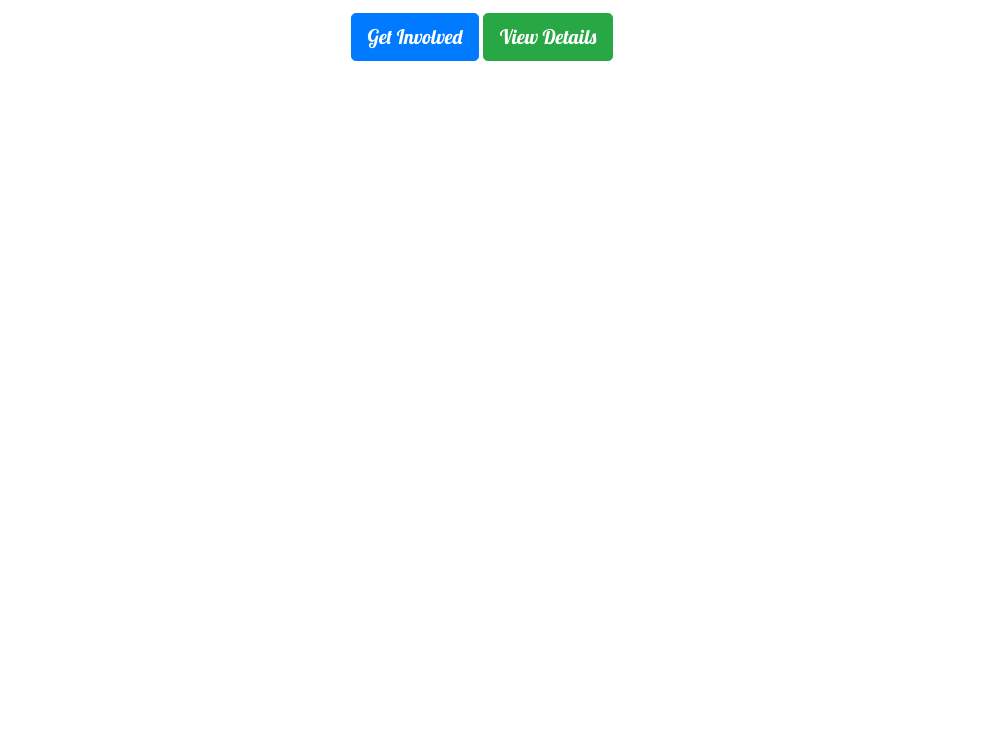
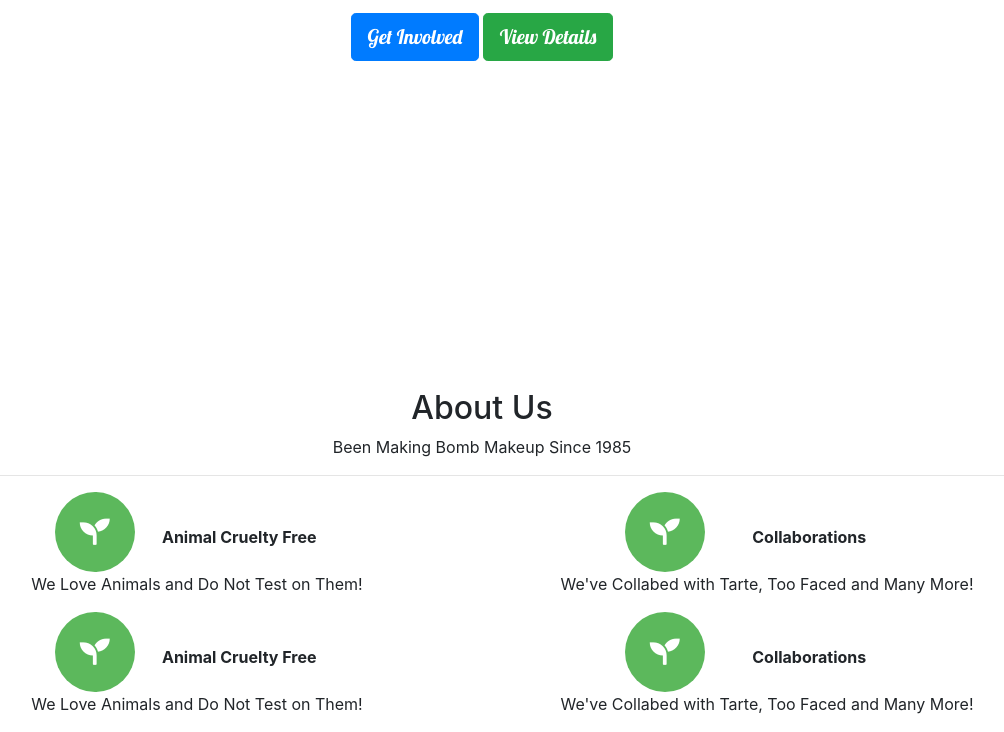
Before and after one commit to LucyMcGrath/projectOne, a plain HTML site: page index.html in a window 1280 px wide. Shown: the part 467-1199 px from the top of the page, without its empty margins (158-1162 px from the left). Before the commit the page ends 856 px from the top, so only its background shows below. Drawn offline with nearby package versions, Linux system fonts and the light colour scheme.

Commit message:
new about us section

```diff
--- a/index.html
+++ b/index.html
@@ -7,6 +7,9 @@
         <link rel="stylesheet" type="text/css" href="style.css">
         <!-- Google Fonts Link-->
         <link href="https://fonts.googleapis.com/css?family=Lobster" rel="stylesheet">
+
+   <!-- font awesome link ---------->
+   <link rel="stylesheet" href="https://use.fontawesome.com/releases/v5.7.2/css/all.css" integrity="sha384-fnmOCqbTlWIlj8LyTjo7mOUStjsKC4pOpQbqyi7RrhN7udi9RwhKkMHpvLbHG9Sr" crossorigin="anonymous">
 
     </head>
     <body>
@@ -31,7 +34,7 @@
 
         <header class="d-flex align-items-center">
             <div class="container">
-                <h1>Company Name</h1>
+                <h1>pretty.</h1>
                 <p> Life's Too Short to Look Basic.</p>
                 <button class="btn btn-lg btn-primary">Get Involved</button>
                 <button class="btn btn-lg btn-success">View Details</button>
@@ -41,6 +44,42 @@
 
         <!-- end Header section ----------------------->
 
+        <!-- begin About Us Section--------- -->
+        <section class="aboutus container">
+            <h2>About Us</h2>
+            <p>Been Making Bomb Makeup Since 1985</p>
+            <hr>
+            <!-- beginning of the grid section --------->
+            <!-- FIRST ROW ----------------->
+            <div class="row">
+              <div class="col-md-6">
+                <i class="fas fa-seedling"></i>
+                <span><strong>Animal Cruelty Free</strong></span>
+                <p> We Love Animals and Do Not Test on Them!</p>
+              </div>
+            <div class="col-md-6">
+              <i class="fas fa-seedling"></i>
+              <span><strong>Collaborations</strong></span>
+              <p> We've Collabed with Tarte, Too Faced and Many More!</p>
+            </div>
+          </div>
+          <!-- SECOND ROW ------------>
+          <div class="row">
+              <div class="col-md-6">
+                <i class="fas fa-seedling"></i>
+                <span><strong>Animal Cruelty Free</strong></span>
+                <p> We Love Animals and Do Not Test on Them!</p>
+              </div>
+            <div class="col-md-6">
+              <i class="fas fa-seedling"></i>
+              <span><strong>Collaborations</strong></span>
+              <p> We've Collabed with Tarte, Too Faced and Many More!</p>
+            </div>
+          </div>
+        </section>
+
+        <!-- end About Us Section ------------->
+
         <script src="https://code.jquery.com/jquery-3.3.1.slim.min.js" integrity="sha384-q8i/X+965DzO0rT7abK41JStQIAqVgRVzpbzo5smXKp4YfRvH+8abtTE1Pi6jizo" crossorigin="anonymous"></script>
         <script src="https://cdnjs.cloudflare.com/ajax/libs/popper.js/1.14.7/umd/popper.min.js" integrity="sha384-UO2eT0CpHqdSJQ6hJty5KVphtPhzWj9WO1clHTMGa3JDZwrnQq4sF86dIHNDz0W1" crossorigin="anonymous"></script>
         <script src="https://stackpath.bootstrapcdn.com/bootstrap/4.3.1/js/bootstrap.min.js" integrity="sha384-JjSmVgyd0p3pXB1rRibZUAYoIIy6OrQ6VrjIEaFf/nJGzIxFDsf4x0xIM+B07jRM" crossorigin="anonymous"></script>
--- a/style.css
+++ b/style.css
@@ -23,3 +23,28 @@ header{
 header p{
     font-style: italic;
 }
+
+.aboutus {
+    text-align: center;
+}
+
+.aboutus i{
+    font-size:30px;
+    padding: 25px 20px;
+
+    /*change the color*/
+    color: #fff;
+    background-color: #5cb85c;
+
+    /*resize container of icon */
+    width: 80px;
+    height: 80px;
+
+    /*make the container round */
+    border-radius: 50%;
+}
+
+.aboutus span{
+    width: 200px;
+    display: inline-block;
+}
```
